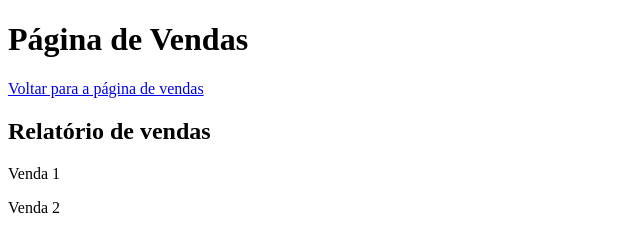
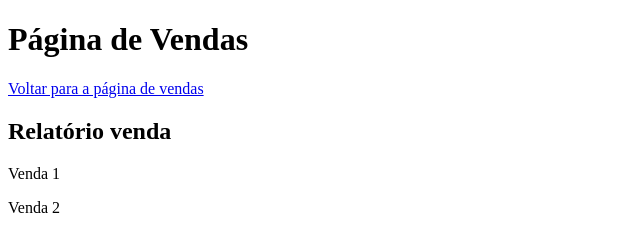
Before and after one commit to RubensSouzaLima/Aula_Github, a plain HTML site: page vendas.html in a window 1280 px wide. Shown: the full height of the page, 0-640 px from the left. Drawn offline with Linux system fonts and the light colour scheme.

Commit message:
Atualizando vendas

```diff
--- a/vendas.html
+++ b/vendas.html
@@ -8,7 +8,7 @@
 <body>
     <h1>Página de Vendas</h1>
     <a href="index.html">Voltar para a página de vendas</a>
-    <h2>Relatório de vendas</h2>
+    <h2>Relatório venda</h2>
     <p>Venda 1</p>
     <p>Venda 2</p>
 </body>
```
